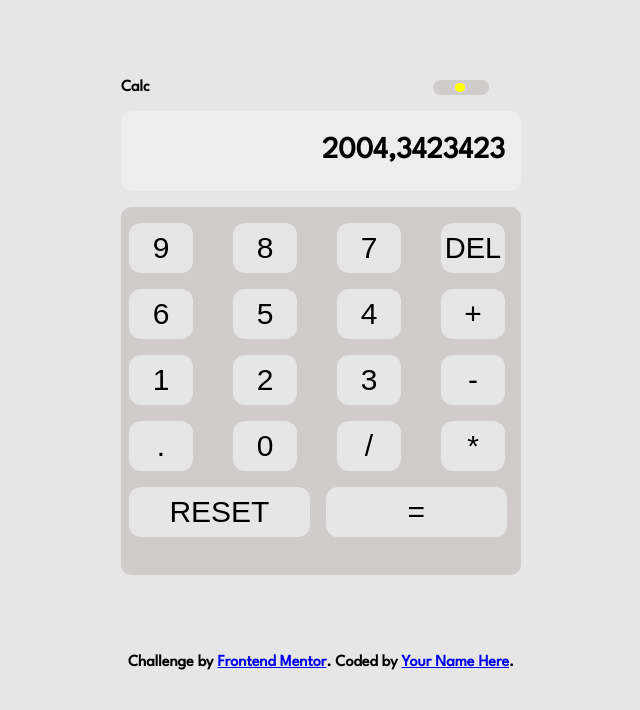
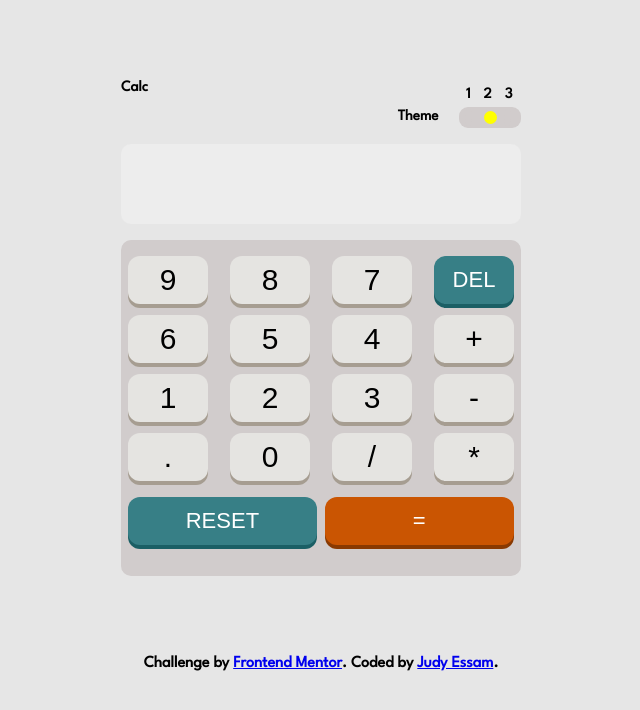
Before and after one commit to juejue543/Calculator-App, a plain HTML site: page index.html in a window 1280 px wide. Shown: the whole page, without its empty margins (319-959 px from the left). Drawn offline with Linux system fonts and the light colour scheme.

Commit message:
Initial Commit, theme changes left

```diff
--- a/css/main.css
+++ b/css/main.css
@@ -10,7 +10,7 @@ body{
     align-items: center;
    background-color:  hsl(0, 0%, 90%);
    font-family: 'League Spartan';
-   font-weight: 700;;
+   font-weight: 900;
 }
 
 
@@ -26,24 +26,26 @@ body{
 }
 
 .header h1{
-    font-size: 16px;
+
+    font-size: 15px;
 
 }
 
 
 .numbers{
     display: inline-grid;
-    grid-template-columns: auto auto auto auto;
-    row-gap: 1rem;
-    column-gap: 1rem;
+    grid-template-columns: auto auto auto auto ;
+    row-gap: 0.7rem;
+    column-gap: 0.5rem;
     position: relative;
-    left: 8px;
+    left: 7px;
 
 }
 
 .double-btn{
-  width: 11.3rem;
+  width: 11.8rem;
   margin-top: 1rem;
+  font-size: 22px;
 }
 
 .numbers-screen{
@@ -53,7 +55,7 @@ body{
   display: flex;
   flex-direction: column;
   width: 25rem;
-  height: 22rem;
+  height: 20rem;
   border-radius: 10px;
   padding-top: 1rem;
 
@@ -65,23 +67,37 @@ button{
   border-radius: 10px;
   border: none;
   font-size: 32px;
-
   display: flex;
   align-items: center;
   justify-content: center;
   height: 50px;
   position: relative;
-  padding: 0 20px;
+  /* padding: 0 20px; */
   font-size: 30px;
   text-transform: uppercase;
   border: 0;
-  box-shadow: hsl(0, 5%, 81%) 0px 7px 0px 0px;
-  background-color: hsl(0, 0%, 90%);
+  box-shadow: hsl(35, 11%, 61%) 0px 4px 0px 0px;
+  background-color: hsl(45, 7%, 89%);
   border-radius: 12px;
   overflow: hidden;
   transition: 31ms cubic-bezier(.5, .7, .4, 1);
 
+  width: 5rem;
+  height: 3rem;
 
+}
+
+.blue{
+  box-shadow: hsl(185, 58%, 25%) 0px 4px 0px 0px;
+  background-color: hsl(185, 42%, 37%);
+  color: white;
+}
+
+
+.orange{
+  box-shadow: hsl(25, 99%, 27%) 0px 4px 0px 0px;
+  background-color: hsl(25, 98%, 40%);
+  color: white;
 }
 
 button:active {
@@ -94,7 +110,6 @@ button:active {
 
 .radio-input {
 
-    margin-right: 2rem;
     display: flex;
     align-items: center;
     justify-content: center;
@@ -104,19 +119,20 @@ button:active {
   }
 
   .radio-input input {
-
+   overflow: visible;
     appearance: none;
     /* width: 0.6em;
     height: 1em; */
     background-color: hsl(0, 5%, 81%);
     /* box-shadow: inset 2px 5px 10px rgb(5, 5, 5); */
-    border-radius: 50%;
+    border-radius: 80%;
     transition: .4s ease-in-out;
     position: relative;
     top: 0.012em;
     left: 0.3em;
-    width: 0.6em;
-    height: 0.6em
+    width: 0.5em;
+    height: 1.3em;
+
   }
 
   .radio-input input:hover {
@@ -128,9 +144,9 @@ button:active {
   .radio-input .circle {
     position: relative;
     top: 0.012em;
-    left: -0.3em;
-    width: 0.6em;
-    height: 0.6em;
+    left: -0.2em;
+    width: 0.8em;
+    height: 0.8em;
     background-color: yellow;
     scale: 0;
     border-radius: 10px;
@@ -169,3 +185,25 @@ button:active {
     align-self: center;
     margin-right: 1rem;
   }
+
+.theme-degrees{
+  display: flex;
+
+}
+
+.theme-degrees h1{
+  padding: 6.5px;
+}
+
+  .theme-section{
+    display: flex;
+
+  }
+
+ .theme-text{
+  margin-right: 1rem;
+  position: relative;
+  top: 60%;
+  padding-right: 5px;
+  font-size: 14px;
+ }
--- a/index.html
+++ b/index.html
@@ -6,6 +6,7 @@
 
   <link rel="icon" type="image/png" sizes="32x32" href="./images/favicon-32x32.png">
   <link rel="stylesheet" href="css/main.css">
+  <script defer src="/js/script.js"></script>
   <link href='https://fonts.googleapis.com/css?family=League Spartan' rel='stylesheet'>
   <title>Frontend Mentor | Calculator app</title>
 </head>
@@ -17,6 +18,13 @@
       <h1>Calc</h1>
 
 
+      <div class="theme-section">
+      <h1 class="theme-text">Theme</h1>
+      <div>
+        <div class="theme-degrees">
+        <h1>1</h1>
+        <h1>2</h1>
+        <h1>3</h1></div>
       <div class="radio-input">
 
         <input type="radio" id="value-1" name="value-radio" value="value-1">
@@ -29,39 +37,39 @@
         <div class="circle">
         </div>
       </div>
-
+       </div></div>
     </section>
 
     <section class="screen">
-      <h1>
-        2004,3423423
+      <h1 class="text-space">
+
       </h1>
     </section>
 
     <div class="numbers-screen">
     <section class="numbers">
-      <button> 9</button>
-      <button> 8</button>
-      <button> 7</button>
-      <button style="font-size: 29px;"> DEL</button>
-      <button> 6</button>
-      <button> 5</button>
-      <button> 4</button>
-      <button>+</button>
-      <button>1</button>
-      <button>2</button>
-      <button>3</button>
-      <button>-</button>
-      <button>.</button>
-      <button>0</button>
-      <button>/</button>
-      <button>*</button>
+      <button class="num"> 9</button>
+      <button class="num"> 8</button>
+      <button class="num"> 7</button>
+      <button style="font-size: 22px;" class="blue" id="del"> DEL</button>
+      <button class="num"> 6</button>
+      <button class="num"> 5</button>
+      <button class="num"> 4</button>
+      <button class="num">+</button>
+      <button class="num">1</button>
+      <button class="num">2</button>
+      <button class="num">3</button>
+      <button class="num">-</button>
+      <button class="num">.</button>
+      <button class="num">0</button>
+      <button class="num">/</button>
+      <button class="num">*</button>
 
     </section>
 
     <section class="numbers">
-    <button class="double-btn">RESET</button>
-    <button class="double-btn"> =</button>
+    <button class="double-btn blue" id="Reset">RESET</button>
+    <button class="double-btn orange" id="Equality"> =</button>
     </section>
 
      </div>
@@ -72,7 +80,10 @@
 
   <div class="attribution">
     Challenge by <a href="https://www.frontendmentor.io?ref=challenge" target="_blank">Frontend Mentor</a>.
-    Coded by <a href="#">Your Name Here</a>.
+    Coded by <a href="#">Judy Essam</a>.
   </div>
+
+
+  <script defer src="/js/script.js"></script>
 </body>
 </html>
--- /dev/null
+++ b/js/script.js
@@ -0,0 +1,44 @@
+
+
+
+
+
+
+
+
+
+
+
+
+
+
+
+let numbers = document.getElementsByClassName("num");
+let screen = document.getElementsByClassName("text-space");
+
+for(let i =0; i < 15; i+=1){
+    numbers[i].addEventListener("click", function(e){
+
+        screen[0].innerText += numbers[i].innerText;
+        console.log(numbers[i].innerText);
+
+    })
+}
+
+let reset = document.getElementById("Reset");
+reset.addEventListener("click", function(){
+    screen[0].innerText = "";
+})
+
+let Equality = document.getElementById("Equality");
+Equality.addEventListener("click", function(){
+    let x = screen[0].innerText
+    let y = eval(x);
+    screen[0].innerText = y;
+    console.log(y)
+});
+
+let Delete = document.getElementById("del");
+Delete.addEventListener("click", function(){
+    screen[0].innerText =  screen[0].innerText.slice(0,-1);
+})
```
Also changed, not shown: design/active-states-theme-1.jpg (deleted), design/active-states-theme-2.jpg (deleted), design/active-states-theme-3.jpg (deleted), design/desktop-design-theme-1.jpg (deleted), design/desktop-design-theme-2.jpg (deleted), design/desktop-design-theme-3.jpg (deleted), design/desktop-preview.jpg (deleted), design/mobile-design-theme-1.jpg (deleted), design/mobile-design-theme-2.jpg (deleted), design/mobile-design-theme-3.jpg (deleted), 3 other files.
